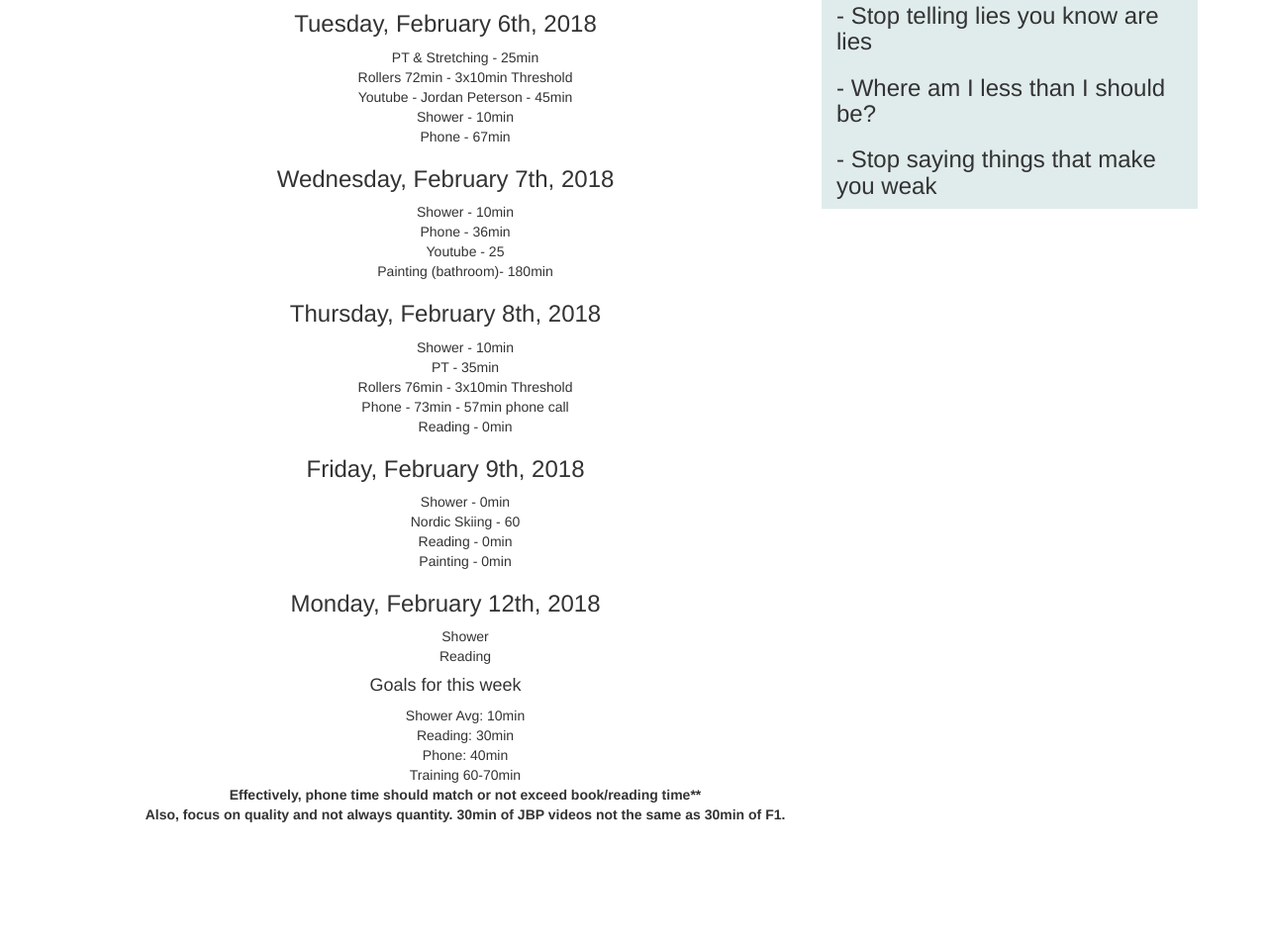
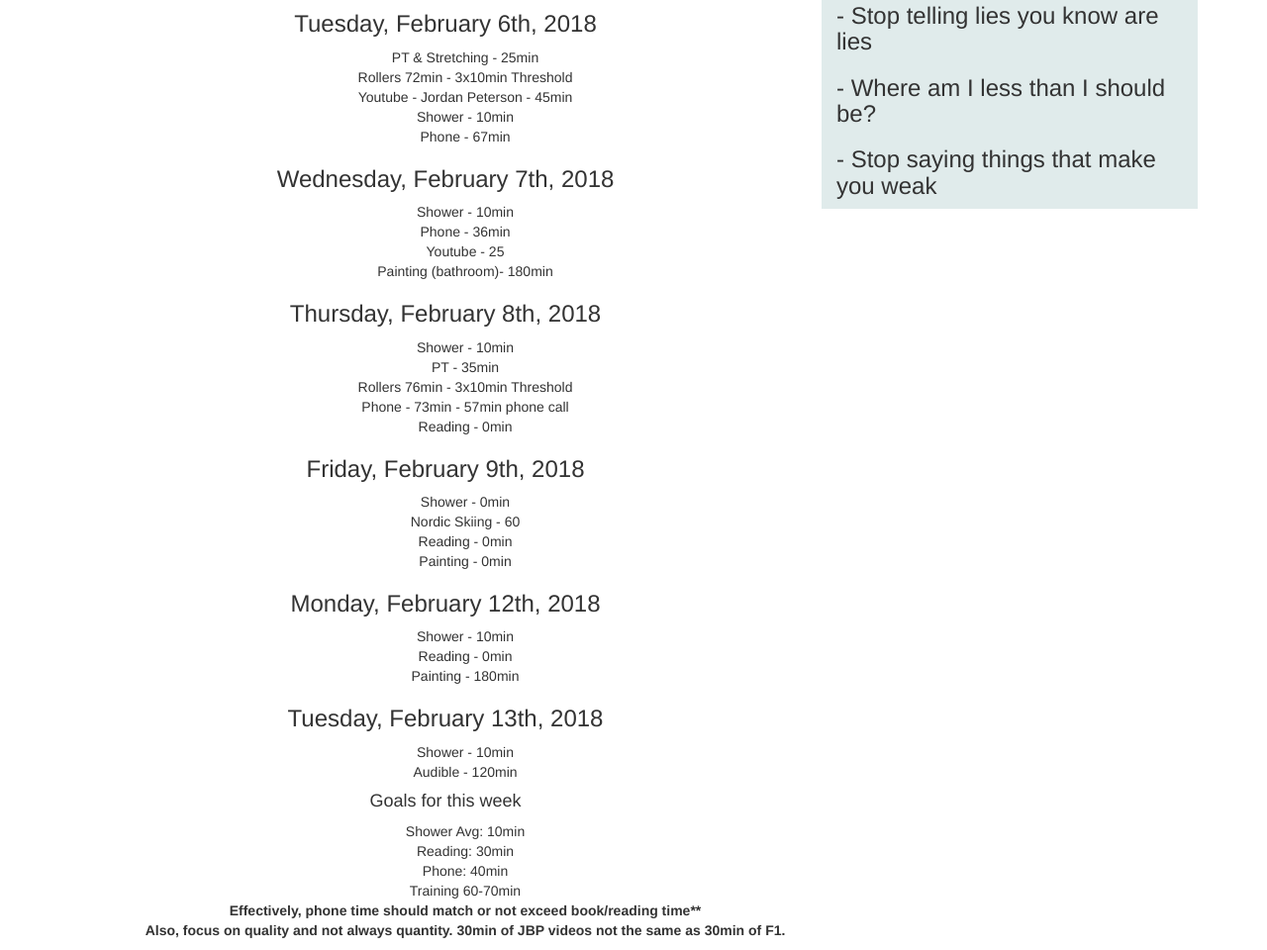
Before and after one commit to ColinOsborn/routine, a plain HTML site: page index.html in a window 1280 px wide. Shown: the part 471-1431 px from the top of the page at 99% size. Before the commit the page ends 1314 px from the top, so only its background shows below. Drawn offline with nearby package versions, Linux system fonts and the light colour scheme.

Commit message:
monday - tuesday

```diff
--- a/index.html
+++ b/index.html
@@ -64,8 +64,14 @@
          </ul>
 	<h3>Monday, February 12th, 2018</h3>
          <ul>
-          <li>Shower</li>
-          <li>Reading</li>
+          <li>Shower - 10min</li>
+          <li>Reading - 0min</li>
+	  <li>Painting - 180min</li>
+         </ul>
+        <h3>Tuesday, February 13th, 2018</h3>
+         <ul>
+          <li>Shower - 10min</li>
+          <li>Audible - 120min</li>
          </ul>
           <h4>Goals for this week</h4>
           <ul>
```
